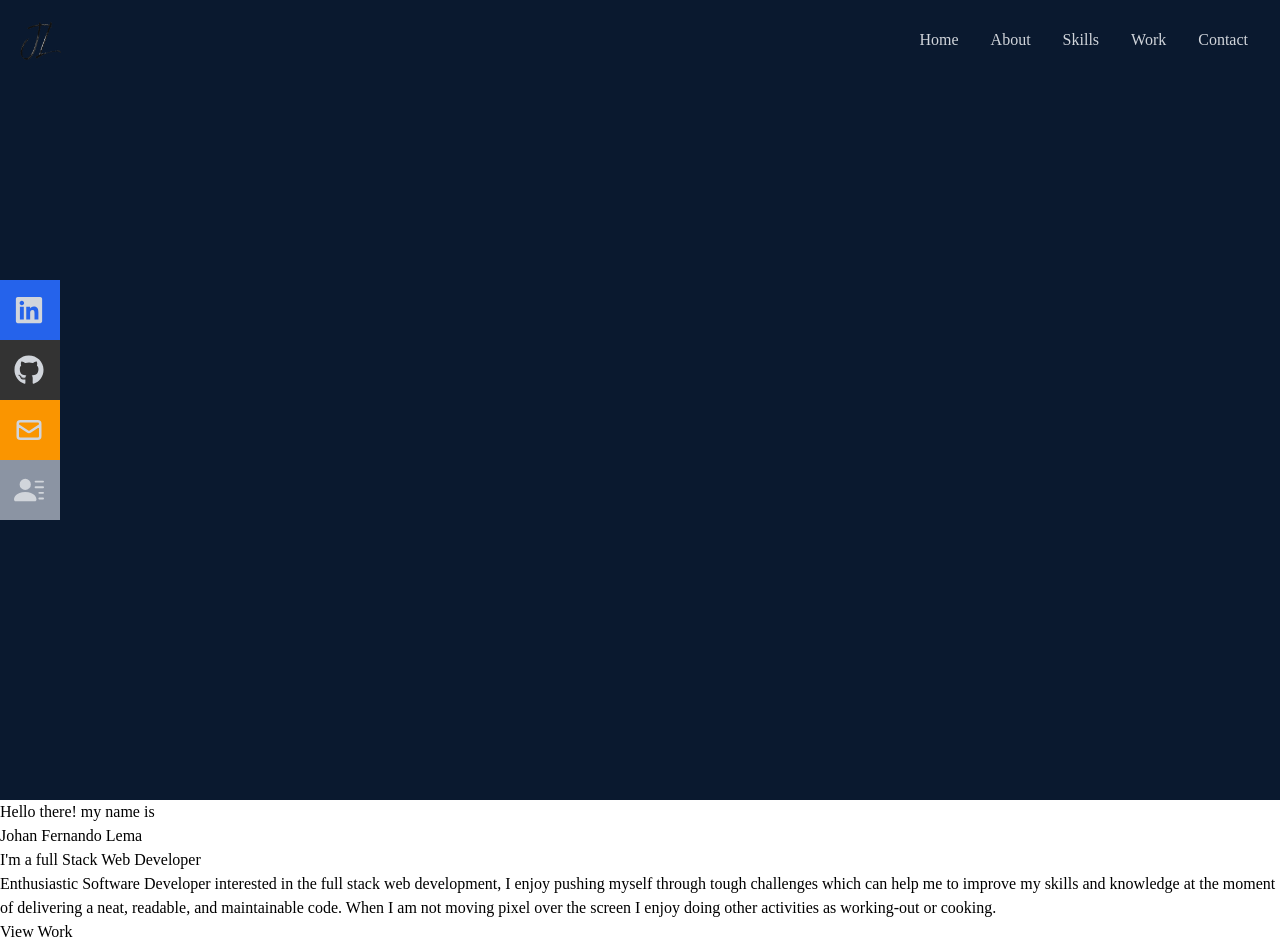
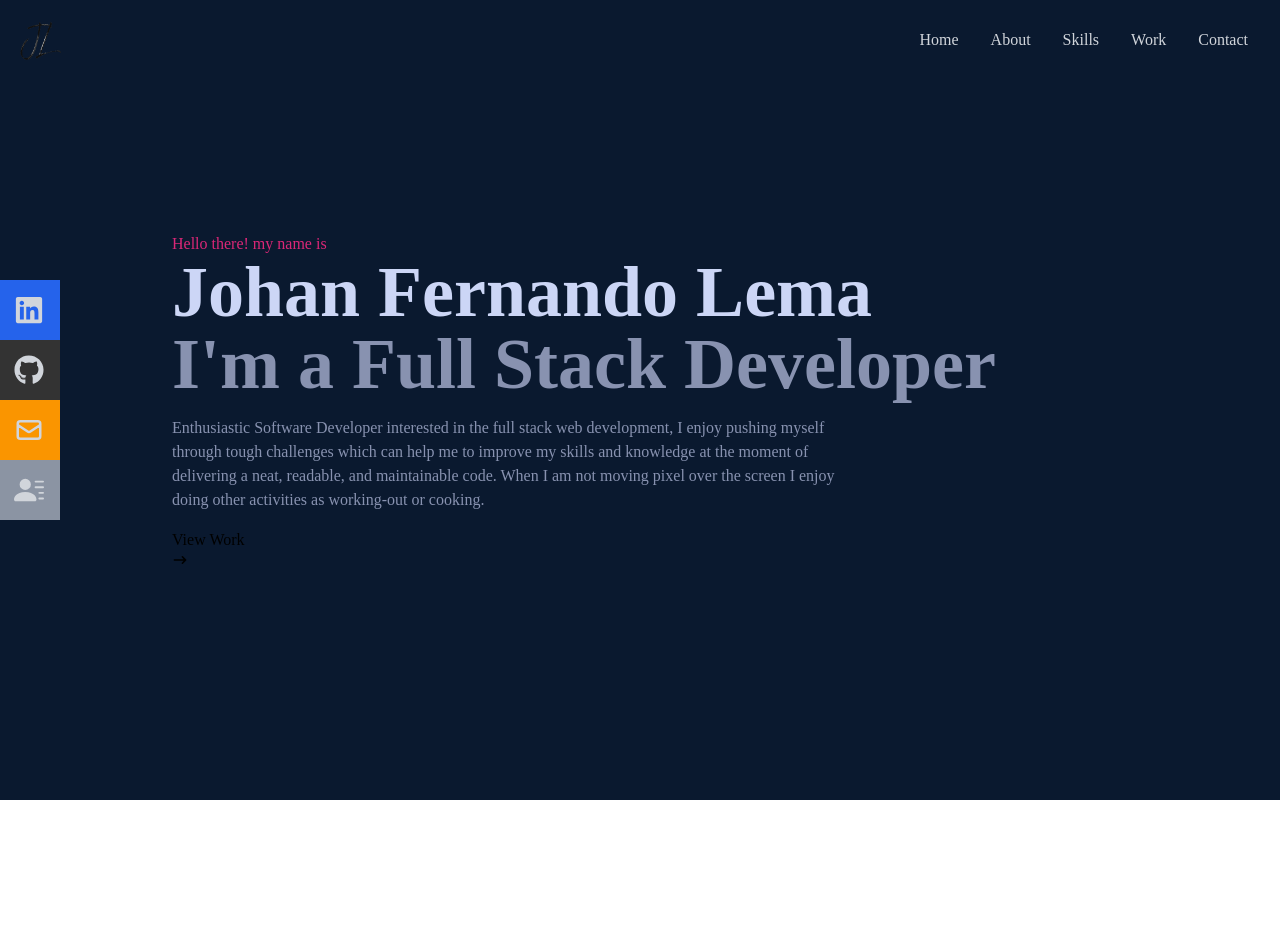
Before and after one commit to JohanFernandoLema/portfolio-in-react, a React (Create React App) app: page / in a window 1280 px wide. Shown: the top 946 px of the page. After the commit the page ends 800 px from the top, so only its background shows below. Built offline with nearby package versions, Linux system fonts and the light colour scheme.

Commit message:
UI enhancement by adding fonts and color to the text

```diff
--- a/src/Components/Home.jsx
+++ b/src/Components/Home.jsx
@@ -3,16 +3,21 @@ const Home = () => {
   return (
     <div name="home" className="w-full h-screen bg-[#0a192f]">
       {/* Container */}
-      <div className="max-w-[1000px] mx-auto px-8 flex flex-col justify-center h-full"></div>
-      <p>Hello there! my name is</p>
-      <h1>Johan Fernando Lema</h1>
-      <h2>I'm a full Stack Web Developer</h2>
-      <p>
+      <div className="max-w-[1000px] mx-auto px-8 flex flex-col justify-center h-full">
+        <p className="text-pink-600">Hello there! my name is</p>
+        <h1 className="text-4xl sm:text-7xl font-bold text-[#ccd6f6]">
+          Johan Fernando Lema
+        </h1>
+        <h2 className="text-4xl sm:text-7xl font-bold text-[#8892b0]">
+          I'm a Full Stack Developer
+        </h2>
+        <p className="text-[#8892b0] py-4 max-w-[700px]">
           Enthusiastic Software Developer interested in the full stack web
           development, I enjoy pushing myself through tough challenges which can
-        help me to improve my skills and knowledge at the moment of delivering a
-        neat, readable, and maintainable code. When I am not moving pixel over
-        the screen I enjoy doing other activities as working-out or cooking.
+          help me to improve my skills and knowledge at the moment of delivering
+          a neat, readable, and maintainable code. When I am not moving pixel
+          over the screen I enjoy doing other activities as working-out or
+          cooking.
         </p>
         <div>
           <button>
@@ -20,6 +25,7 @@ const Home = () => {
           </button>
         </div>
       </div>
+    </div>
   )
 }
 export default Home
```
Lines whose indentation alone changed are shown as unchanged.
